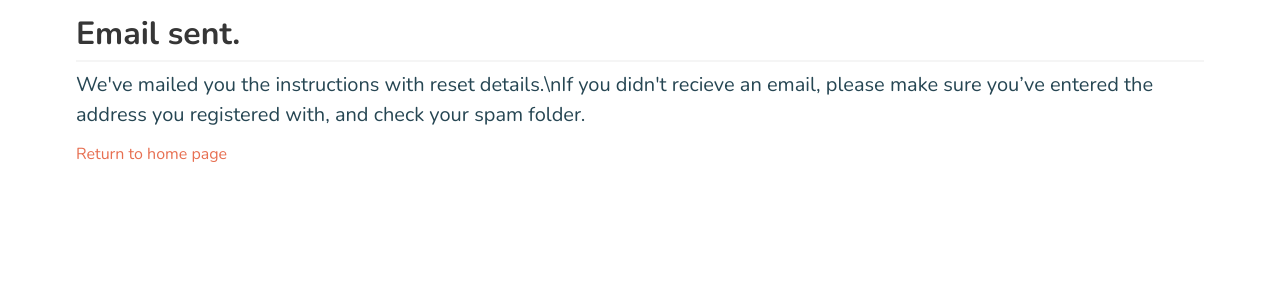
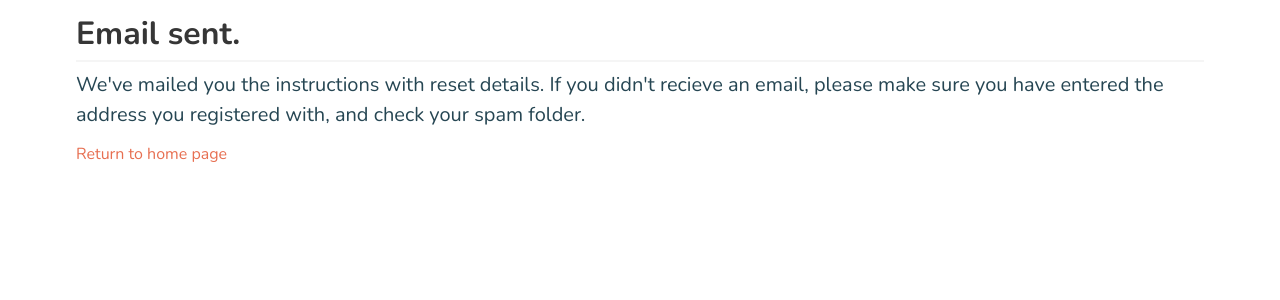
Before and after one commit to romon267/Meal-plans-tracker, a Django app: page /ru/users/reset_password_sent/ in a window 1280 px wide. Shown: the part 56-356 px from the top of the page. Run offline with Django 3.2, Linux system fonts and the light colour scheme.

Commit message:
locale fixes

```diff
--- a/users/templates/users/password_reset_sent.html
+++ b/users/templates/users/password_reset_sent.html
@@ -4,7 +4,7 @@
 <div class="content container px-3 mt-4">
     <h2 class="has-text-weight-bold is-size-3 mb-2">{%trans "Email sent."%}</h2>
     <hr class="mt-0 mb-2">
-    <p class="is-size-5 mb-3">{%trans "We've mailed you the instructions with reset details.\nIf you didn't recieve an email, please make sure you’ve entered the address you registered with, and check your spam folder."%}</p>
+    <p class="is-size-5 mb-3">{%trans "We've mailed you the instructions with reset details. If you didn't recieve an email, please make sure you have entered the address you registered with, and check your spam folder."%}</p>
     <a href="{% url 'home' %}">{%trans "Return to home page"%}</a>
 </div>
 {%endblock%}
```
Also changed, not shown: locale/ru/LC_MESSAGES/django.po, 1 other file.
